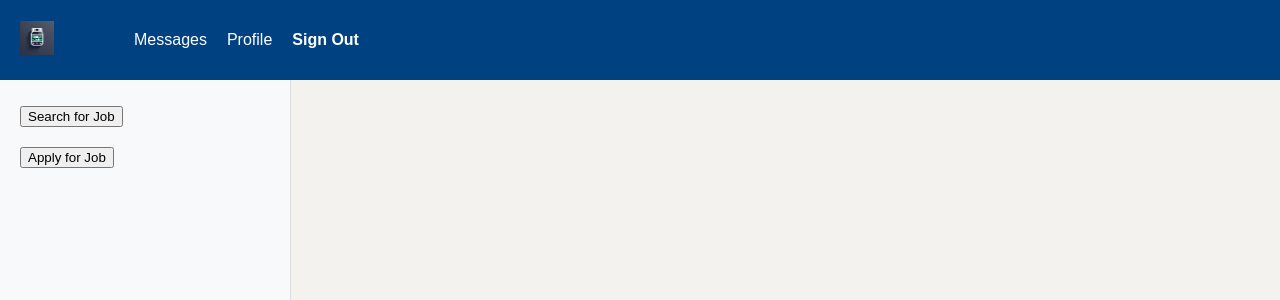
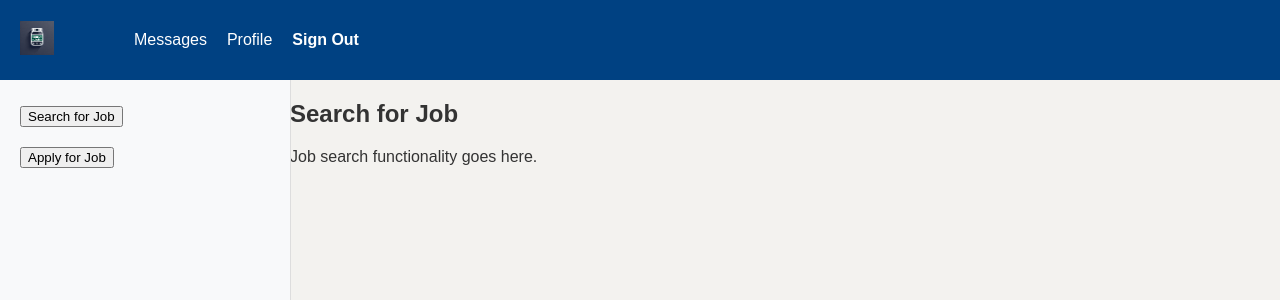
Before and after one commit to jaypersanchez/scoutjar-recruiter, a React (Create React App) app: page /talent in a window 1280 px wide. Shown: the top 300 px of the page. Built offline with nearby package versions, Linux system fonts and the light colour scheme.

Commit message:
talent pages styled

```diff
--- a/src/App.css
+++ b/src/App.css
@@ -463,7 +463,6 @@ body {
   line-height: 1.5;
 }
 
-
 .form-title {
   text-align: center;
   color: #004182;
@@ -511,3 +510,9 @@ body {
 .form-button:hover {
   background-color: #30a14e;
 }
+
+.talent-content {
+  flex: 1;
+  padding: 20px;
+  margin-left: 270px; /* Adjust this value to align with your sidebar width */
+}
```
